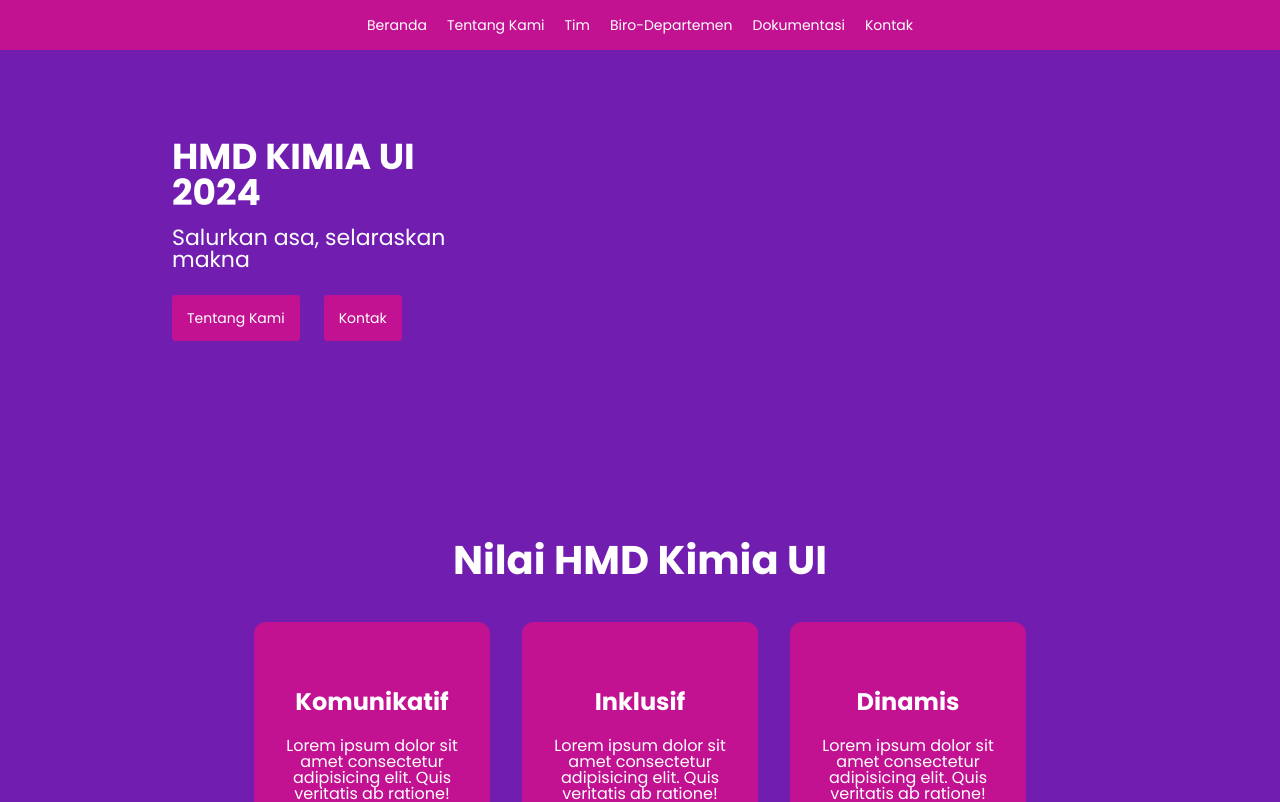
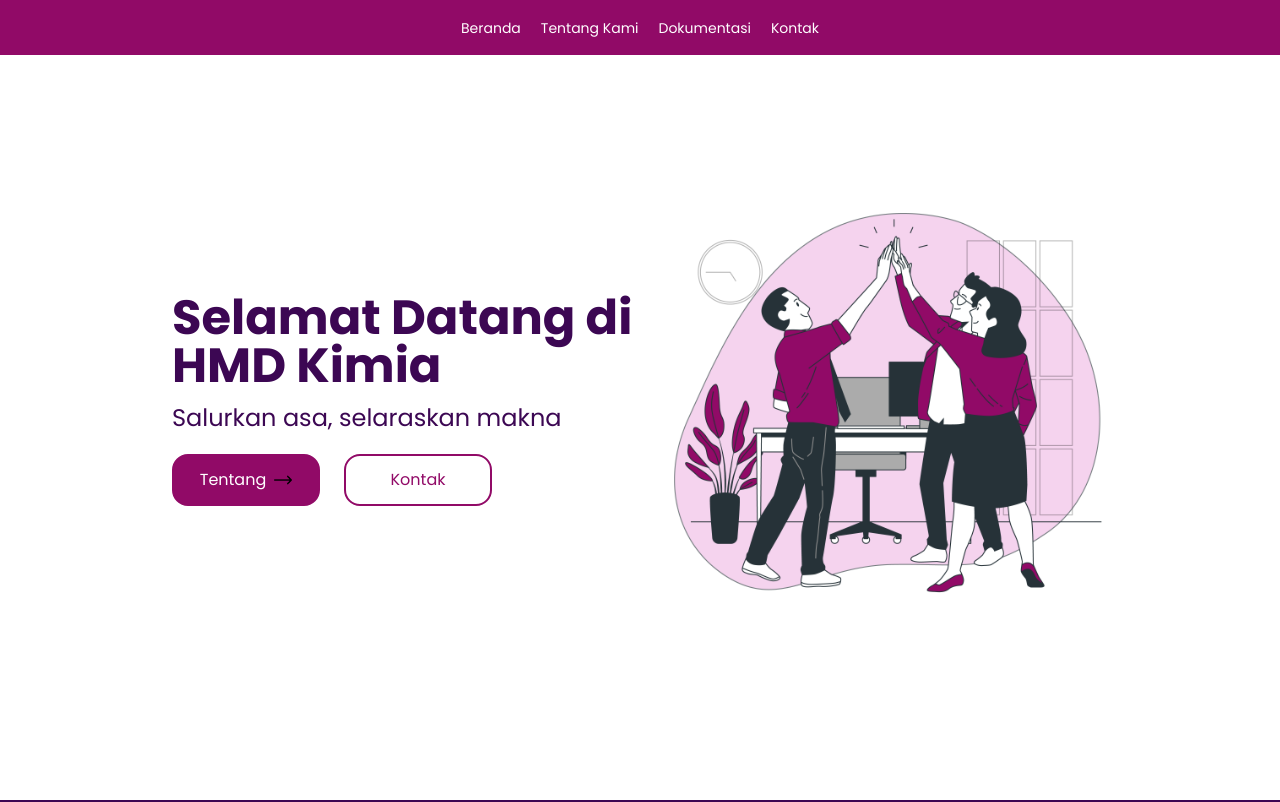
Before and after one commit to arkandamar/website-hmdk, a React (Vite) app: page / in a window 1280 px wide. Shown: the top 802 px of the page. Built offline with nearby package versions, Linux system fonts and the light colour scheme.

Commit message:
membuat hero section

```diff
--- a/src/App.scss
+++ b/src/App.scss
@@ -1,7 +1,8 @@
 // Color
-$base-color: #711db0;
-$sec-color: #c21292;
-$dark-sec-color: #8d126c;
+$base-color: #3c0753;
+$dark-base-color: #030637;
+$sec-color: #910a67;
+$dark-sec-color: #720455;
 $ter-color: #ef4040;
 $quar-color: #ffa732;
 $grey-color: #d4d4d4;
--- a/src/components/Birdep.scss
+++ b/src/components/Birdep.scss
@@ -3,7 +3,7 @@
 // Variable
 $background-color: white;
 $div-color: $base-color;
-$div-hover-color: $dark-sec-color;
+$div-hover-color: $sec-color;
 
 .biro-departemen {
   width: 100%;
--- a/src/components/Hero.jsx
+++ b/src/components/Hero.jsx
@@ -1,23 +1,26 @@
 import "./Hero.scss";
+import Arrow from "../assets/right-arrow.png";
+import HeroImage from "../assets/hero.png";
 
 export default function Hero(props) {
   return (
     <div className="hero">
       <div className="header">
         <div>
-          <div className="name">HMD KIMIA UI 2024</div>
+          <div className="name">Selamat Datang di HMD Kimia</div>
           <div className="tagline">Salurkan asa, selaraskan makna</div>
           <div className="buttons">
-            <a href="#tentang">
-              <div className="button about-us">Tentang Kami</div>
-            </a>
-            <a href="#">
-              <div className="button contact-us">Kontak</div>
-            </a>
+            <div className="button about-us">
+              Tentang
+              <img src={Arrow} />
+            </div>
+            <div className="button contact-us">Kontak</div>
           </div>
         </div>
       </div>
-      <div className="hero-photo"></div>
+      <div className="hero-photo">
+        <img src={HeroImage} />
+      </div>
     </div>
   );
 }
--- a/src/components/Hero.scss
+++ b/src/components/Hero.scss
@@ -6,25 +6,25 @@ a {
 
 .hero {
   font-family: "Poppins", "sans-serif";
-  height: 480px;
-  background-color: $base-color;
-  color: white;
+  height: 100vh;
+  background-color: white;
+  color: $base-color;
   display: grid;
   grid-template-columns: 50% 50%;
   grid-template-rows: 100%;
 
   .header {
     @include flex($align: center);
-    padding: 0 $side-padding;
+    padding-left: $side-padding;
 
     .name {
-      font-size: 36px;
+      font-size: 48px;
       font-weight: bold;
       margin-bottom: 16px;
     }
 
     .tagline {
-      font-size: 22px;
+      font-size: 24px;
     }
 
     .buttons {
@@ -32,18 +32,46 @@ a {
       gap: 24px;
       margin-top: 24px;
 
-      .button {
-        padding: 16px 15px;
-        border-radius: 4px;
-        font-size: 14px;
+      .about-us {
+        gap: 8px;
         background-color: $sec-color;
         color: white;
+        img {
+          width: 18px;
+        }
+      }
+
+      .contact-us {
+        color: $sec-color;
+      }
+
+      .button {
+        width: 144px;
+        height: 48px;
+        border-radius: 16px;
+        display: flex;
+        align-items: center;
+        justify-content: center;
+        cursor: pointer;
+        border: 2px solid $sec-color;
       }
 
       .button:hover {
+        border-color: $dark-sec-color;
         background-color: $dark-sec-color;
         color: $grey-color;
       }
     }
   }
+
+  .hero-photo {
+    display: flex;
+    align-items: center;
+    justify-content: right;
+    padding-right: $side-padding;
+
+    img {
+      width: 440px;
+    }
+  }
 }
--- a/src/components/Nav.jsx
+++ b/src/components/Nav.jsx
@@ -5,7 +5,7 @@ export default function Nav(props) {
   const [scroll, setScroll] = useState(window.scrollY);
   const [progress, setProgress] = useState(0);
   const [isVisible, setIsVisible] = useState(true);
-  const scrollLimit = 50; // Detect scroll when pass the limit
+  const scrollLimit = 55; // Detect scroll when pass the limit
 
   const handleNavigation = (e) => {
     //? navigation
@@ -60,18 +60,14 @@ export default function Nav(props) {
           <li className="tentang-kami">
             <a href="#tentang">Tentang Kami</a>
             <div
-              style={{ top: `${scrollLimit}px` }}
+              style={{
+                top: `${scrollLimit}px`,
+              }}
               className="dropdown-content"
             >
               <a href="#">Tim Kami</a>
               <a href="#">Biro & Departemen</a>
             </div>
-          </li>
-          <li>
-            <a href="#team">Tim</a>
-          </li>
-          <li>
-            <a href="#birdep">Biro-Departemen</a>
           </li>
           <li>
             <a href="#">Dokumentasi</a>
--- a/src/components/Nav.scss
+++ b/src/components/Nav.scss
@@ -3,7 +3,6 @@
 .nav {
   width: 100%;
   background-color: $sec-color;
-  color: white;
   position: fixed;
   top: 0;
   z-index: 99;
@@ -56,11 +55,11 @@
 
         a {
           display: block;
-          padding: 16px 12px;
+          padding: 18px 16px;
           text-decoration: none;
 
           &:hover {
-            background-color: grey;
+            background-color: $dark-sec-color;
           }
         }
       }
@@ -77,6 +76,6 @@
 
   .progress {
     height: inherit;
-    background-color: rgb(130, 199, 255);
+    background-color: $dark-base-color;
   }
 }
```
Also changed, not shown: src/assets/hero.png (added), src/assets/right-arrow.png (added).
